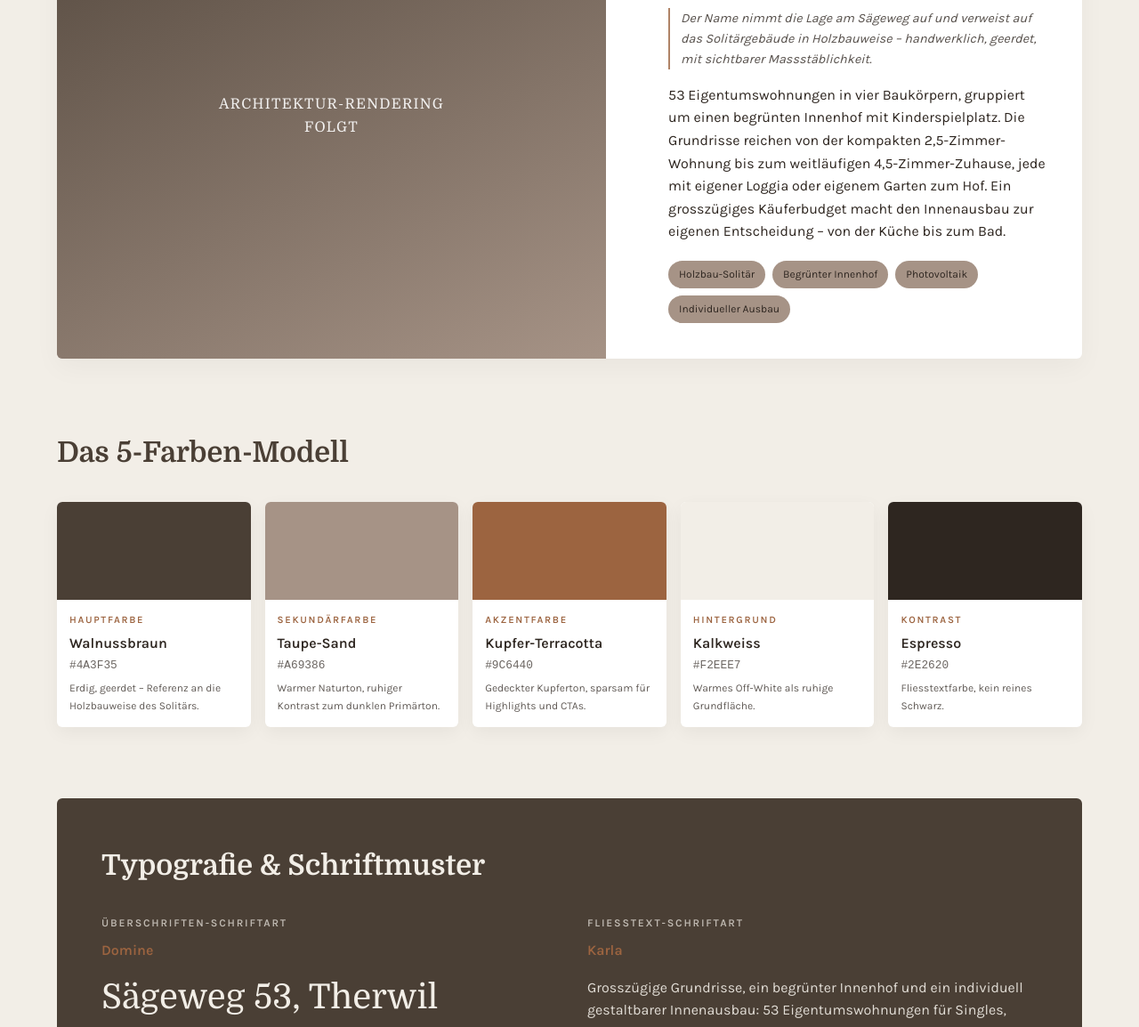
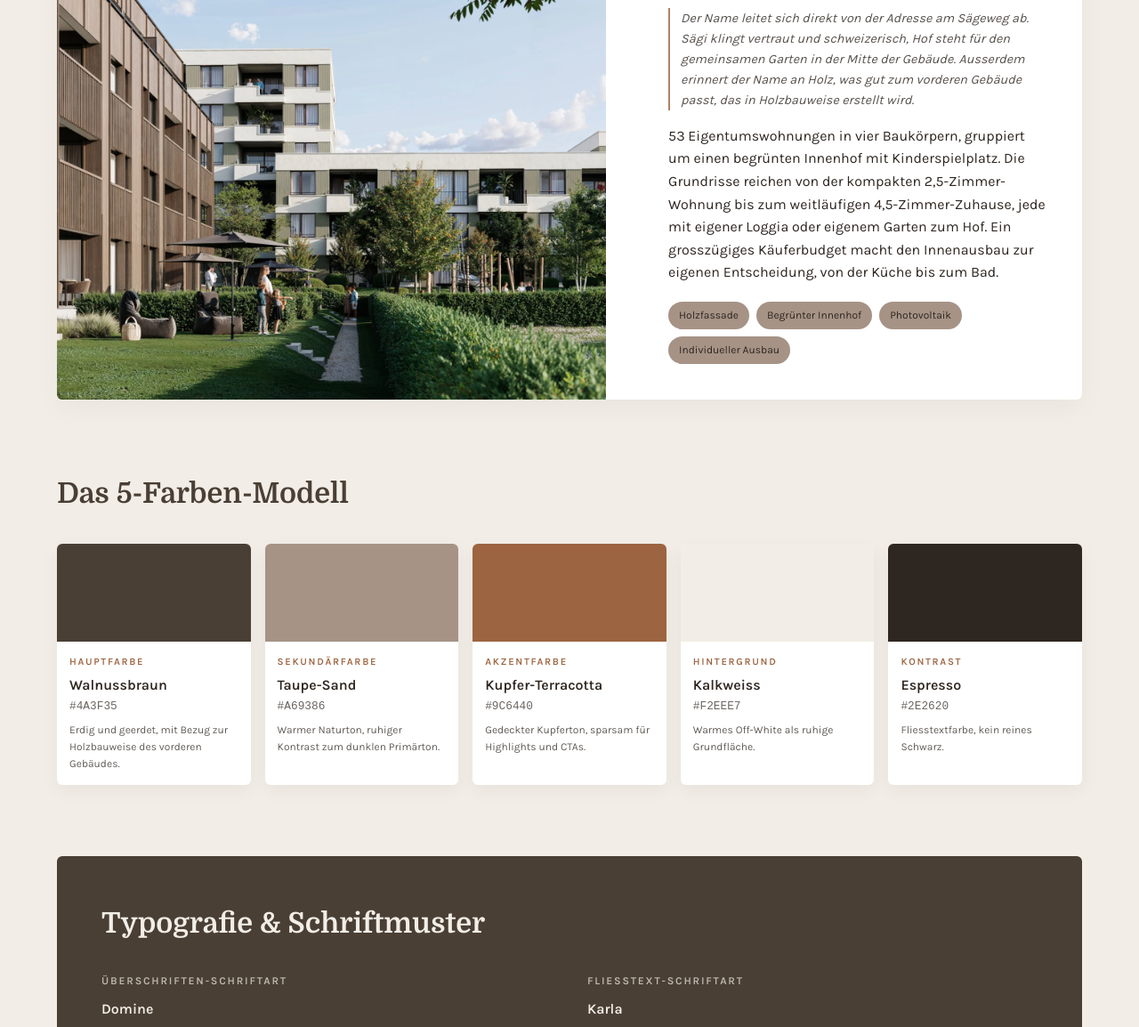
Before and after one commit to livetourimmo/brandingkonzept-therwil, a plain HTML site: page index.html in a window 1280 px wide. Shown: the part 242-1396 px from the top of the page at 89% size. Drawn offline with Linux system fonts and the light colour scheme; a web font is replaced by a local one.

Commit message:
Add files via upload

```diff
--- a/index.html
+++ b/index.html
@@ -3,12 +3,12 @@
 <head>
 <meta charset="UTF-8">
 <meta name="viewport" content="width=device-width, initial-scale=1.0">
-<title>Neubauprojekt Sägeweg 53, Therwil — Marken-Moodboard</title>
+<title>Neubauprojekt Therwil: Marken-Moodboard</title>
 
 <!-- Google Fonts: 4 eigenstaendige Paarungen, eine pro Namenskonzept -->
 <link rel="preconnect" href="https://fonts.googleapis.com">
 <link rel="preconnect" href="https://fonts.gstatic.com" crossorigin>
-<link href="https://fonts.googleapis.com/css2?family=Domine:wght@400;500;600;700&family=Karla:wght@400;500;600&family=Petrona:ital,wght@0,400;0,500;0,600;1,400&family=Public+Sans:wght@400;500;600&family=Piazzolla:ital,wght@0,400;0,500;0,600;1,400&family=Archivo:wght@400;500;600&family=Faustina:ital,wght@0,400;0,500;0,600;1,400&family=IBM+Plex+Sans:wght@400;500;600&display=swap" rel="stylesheet">
+<link href="https://fonts.googleapis.com/css2?family=Domine:wght@400;500;600;700&family=Karla:wght@400;500;600&family=Petrona:ital,wght@0,400;0,500;0,600;1,400&family=Public+Sans:wght@400;500;600&family=Frank+Ruhl+Libre:wght@400;500;600;700&family=Work+Sans:wght@400;500;600&family=Faustina:ital,wght@0,400;0,500;0,600;1,400&family=IBM+Plex+Sans:wght@400;500;600&display=swap" rel="stylesheet">
 
 <style>
   *, *::before, *::after { box-sizing: border-box; margin: 0; padding: 0; }
@@ -19,7 +19,7 @@
     --transition-curve: cubic-bezier(0.25, 1, 0.5, 1);
   }
 
-  /* Konzept: SÄGIHOF — Holzbau, Handwerk, erdig-warm */
+  /* Konzept: SÄGIHOF: Holzbau, Handwerk, erdig-warm */
   .theme-saegihof {
     --color-primary: #4A3F35;
     --color-secondary: #A69386;
@@ -31,7 +31,7 @@
     --border-radius: 6px;
   }
 
-  /* Konzept: LEIMENPARK — Innenhof, Grün, Familie */
+  /* Konzept: LEIMENPARK: Innenhof, Grün, Familie */
   .theme-leimenpark {
     --color-primary: #435A49;
     --color-secondary: #BDBBB0;
@@ -43,23 +43,23 @@
     --border-radius: 14px;
   }
 
-  /* Konzept: ENSEMBLE 53 — architektonisch, urban, zurückhaltend */
+  /* Konzept: ENSEMBLE 53: architektonisch, urban, zurückhaltend */
   .theme-ensemble53 {
-    --color-primary: #3E3A3A;
-    --color-secondary: #BDB8B4;
-    --color-accent: #56636B;
-    --color-background: #DCD9D1;
-    --color-contrast: #211F1E;
-    --font-heading: 'Piazzolla', serif;
-    --font-body: 'Archivo', sans-serif;
+    --color-primary: #6E5D50;
+    --color-secondary: #A69386;
+    --color-accent: #7C6330;
+    --color-background: #E7E1D6;
+    --color-contrast: #2A2726;
+    --font-heading: 'Frank Ruhl Libre', serif;
+    --font-body: 'Work Sans', sans-serif;
     --border-radius: 2px;
   }
 
-  /* Konzept: BIZI THERWIL — frisch, zugänglich, Dialekt-Claim */
+  /* Konzept: BIZI THERWIL: frisch, zugänglich, historischer Flurname */
   .theme-bizitherwil {
     --color-primary: #5C7A5E;
     --color-secondary: #C7B8A6;
-    --color-accent: #B85A34;
+    --color-accent: #A8502E;
     --color-background: #F8F4EC;
     --color-contrast: #2C332B;
     --font-heading: 'Faustina', serif;
@@ -118,16 +118,8 @@
     background: #ffffff; border-radius: var(--border-radius); overflow: hidden; box-shadow: 0 10px 30px rgba(0,0,0,0.04);
   }
 
-  .hero-img-box { min-height: 420px; background: var(--color-secondary); display: flex; align-items: center; justify-content: center; position: relative; overflow: hidden; }
-  .hero-img-box::before {
-    content: ''; position: absolute; inset: 0;
-    background: linear-gradient(155deg, var(--color-primary) 0%, var(--color-secondary) 100%);
-    opacity: 0.9;
-  }
-  .hero-img-placeholder-text {
-    position: relative; z-index: 1; color: #fff; font-family: var(--font-heading); font-size: 1rem;
-    letter-spacing: 0.08em; text-transform: uppercase; text-align: center; padding: 0 40px; opacity: 0.9;
-  }
+  .hero-img-box { min-height: 420px; background: var(--color-secondary); position: relative; overflow: hidden; }
+  .hero-img { width: 100%; height: 100%; object-fit: cover; display: block; transition: opacity var(--transition-speed) var(--transition-curve); }
 
   .hero-info-box { padding: 40px; display: flex; flex-direction: column; justify-content: center; }
 
@@ -170,7 +162,7 @@
   .typo-section .section-title { color: var(--color-background); }
   .typo-grid { display: grid; grid-template-columns: 1fr 1fr; gap: 40px; }
   .typo-info h4 { font-size: 0.75rem; letter-spacing: 0.15em; text-transform: uppercase; opacity: 0.7; margin-bottom: 8px; }
-  .typo-font-name { font-weight: 600; margin-bottom: 16px; color: var(--color-accent); }
+  .typo-font-name { font-weight: 600; margin-bottom: 16px; color: var(--color-background); }
   .typo-preview-large { font-family: var(--font-heading); font-size: 2.4rem; line-height: 1.2; }
   .typo-preview-body { font-family: var(--font-body); font-size: 1rem; opacity: 0.9; }
 
@@ -261,13 +253,13 @@
     <section id="mood-hero">
       <div class="hero-grid">
         <div class="hero-img-box">
-          <div class="hero-img-placeholder-text">Architektur-Rendering<br>folgt</div>
+          <img id="hero-rendering-img" class="hero-img" src="assets/EXT-2_F-scaled.webp" alt="Architektur-Visualisierung Therwil">
         </div>
         <div class="hero-info-box">
           <div class="concept-tag" id="hero-concept-tag">Sägihof</div>
           <h1 class="hero-tagline" id="hero-tagline">Der Hof am Sägeweg.</h1>
-          <p class="hero-name-note" id="hero-name-note">Der Name nimmt die Lage am Sägeweg auf und verweist auf das Solitärgebäude in Holzbauweise – handwerklich, geerdet, mit sichtbarer Massstäblichkeit.</p>
-          <p id="hero-description">53 Eigentumswohnungen in vier Baukörpern, gruppiert um einen begrünten Innenhof mit Kinderspielplatz. Die Grundrisse reichen von der kompakten 2,5-Zimmer-Wohnung bis zum weitläufigen 4,5-Zimmer-Zuhause, jede mit eigener Loggia oder eigenem Garten zum Hof. Ein grosszügiges Käuferbudget macht den Innenausbau zur eigenen Entscheidung – von der Küche bis zum Bad.</p>
+          <p class="hero-name-note" id="hero-name-note">Der Name leitet sich direkt von der Adresse am Sägeweg ab. Sägi klingt vertraut und schweizerisch, Hof steht für den gemeinsamen Garten in der Mitte der Gebäude. Ausserdem erinnert der Name an Holz, was gut zum vorderen Gebäude passt, das in Holzbauweise erstellt wird.</p>
+          <p id="hero-description">53 Eigentumswohnungen in vier Baukörpern, gruppiert um einen begrünten Innenhof mit Kinderspielplatz. Die Grundrisse reichen von der kompakten 2,5-Zimmer-Wohnung bis zum weitläufigen 4,5-Zimmer-Zuhause, jede mit eigener Loggia oder eigenem Garten zum Hof. Ein grosszügiges Käuferbudget macht den Innenausbau zur eigenen Entscheidung, von der Küche bis zum Bad.</p>
           <div class="badge-wrap" id="hero-badges"></div>
         </div>
       </div>
@@ -287,7 +279,7 @@
           <div class="typo-info">
             <h4>Überschriften-Schriftart</h4>
             <div class="typo-font-name" id="typo-heading-name">Domine</div>
-            <div class="typo-preview-large">Sägeweg 53, Therwil</div>
+            <div class="typo-preview-large">Neubauprojekt Therwil</div>
           </div>
           <div class="typo-info">
             <h4>Fliesstext-Schriftart</h4>
@@ -301,21 +293,21 @@
     <!-- SECTION 4: Logo-Varianten (Platzhalter) -->
     <section id="mood-logos">
       <h2 class="section-title">Logo-Varianten</h2>
-      <p class="section-subtitle">Platzhalter — die eigentliche Logoentwicklung (Wortmarke, Signet, Kombination) folgt in der nächsten Phase, sobald ein Konzept gewählt ist.</p>
+      <p class="section-subtitle">Platzhalter für die spätere Logoentwicklung. Sie folgt in der nächsten Phase, sobald ein Konzept gewählt ist.</p>
       <div class="logo-cards-grid">
         <div class="logo-box-card">
           <div class="logo-placeholder-wrap"><span class="logo-placeholder-name" id="logo-name-1">Sägihof</span></div>
-          <div class="logo-placeholder-label">Wortmarke — Platzhalter</div>
+          <div class="logo-placeholder-label">Platzhalter</div>
           <div class="logo-placeholder-note">Logo folgt</div>
         </div>
         <div class="logo-box-card">
           <div class="logo-placeholder-wrap"><span class="logo-placeholder-name" id="logo-name-2">Sägihof</span></div>
-          <div class="logo-placeholder-label">Signet — Platzhalter</div>
+          <div class="logo-placeholder-label">Platzhalter</div>
           <div class="logo-placeholder-note">Logo folgt</div>
         </div>
         <div class="logo-box-card">
           <div class="logo-placeholder-wrap"><span class="logo-placeholder-name" id="logo-name-3">Sägihof</span></div>
-          <div class="logo-placeholder-label">Kombination — Platzhalter</div>
+          <div class="logo-placeholder-label">Platzhalter</div>
           <div class="logo-placeholder-note">Logo folgt</div>
         </div>
       </div>
@@ -347,7 +339,7 @@
     </section>
 
     <footer>
-      <p id="footer-text">&copy; 2026 Sägeweg 53, Therwil. Marken-Moodboard, Konzept „Sägihof“.</p>
+      <p id="footer-text">&copy; 2026 Therwil. Marken-Moodboard, Konzept „Sägihof“.</p>
     </footer>
   </main>
 
@@ -361,12 +353,13 @@
       'theme-saegihof': {
         name: 'Sägihof',
         tagline: 'Der Hof am Sägeweg.',
-        nameNote: 'Der Name nimmt die Lage am Sägeweg auf und verweist auf das Solitärgebäude in Holzbauweise – handwerklich, geerdet, mit sichtbarer Massstäblichkeit.',
-        badges: ['Holzbau-Solitär', 'Begrünter Innenhof', 'Photovoltaik', 'Individueller Ausbau'],
+        nameNote: 'Der Name leitet sich direkt von der Adresse am Sägeweg ab. Sägi klingt vertraut und schweizerisch, Hof steht für den gemeinsamen Garten in der Mitte der Gebäude. Ausserdem erinnert der Name an Holz, was gut zum vorderen Gebäude passt, das in Holzbauweise erstellt wird.',
+        badges: ['Holzfassade', 'Begrünter Innenhof', 'Photovoltaik', 'Individueller Ausbau'],
+        heroImage: 'assets/EXT-2_F-scaled.webp',
         headingFontLabel: 'Domine',
         bodyFontLabel: 'Karla',
         swatches: [
-          { role: 'Hauptfarbe',     name: 'Walnussbraun',     hex: '#4A3F35', desc: 'Erdig, geerdet – Referenz an die Holzbauweise des Solitärs.' },
+          { role: 'Hauptfarbe',     name: 'Walnussbraun',     hex: '#4A3F35', desc: 'Erdig und geerdet, mit Bezug zur Holzbauweise des vorderen Gebäudes.' },
           { role: 'Sekundärfarbe',  name: 'Taupe-Sand',       hex: '#A69386', desc: 'Warmer Naturton, ruhiger Kontrast zum dunklen Primärton.' },
           { role: 'Akzentfarbe',    name: 'Kupfer-Terracotta',hex: '#9C6440', desc: 'Gedeckter Kupferton, sparsam für Highlights und CTAs.' },
           { role: 'Hintergrund',    name: 'Kalkweiss',        hex: '#F2EEE7', desc: 'Warmes Off-White als ruhige Grundfläche.' },
@@ -376,8 +369,9 @@
       'theme-leimenpark': {
         name: 'Leimenpark',
         tagline: 'Grün mitten im Leimental.',
-        nameNote: 'Leimenpark verbindet die Region – das Leimental – mit dem parkähnlichen Innenhof, der als grüne Mitte der Überbauung dient.',
+        nameNote: 'Therwil liegt im Leimental und bietet viel Lebensqualität im Grünen. Park steht für den grossen, grünen Innenhof der Anlage. So klingt der Name nach Platz, Natur und Erholung direkt vor der Haustür.',
         badges: ['Begrünter Innenhof', 'Kinderspielplatz', 'Private Gärten', 'Individueller Ausbau'],
+        heroImage: 'assets/EXT-1_F-scaled.webp',
         headingFontLabel: 'Petrona',
         bodyFontLabel: 'Public Sans',
         swatches: [
@@ -391,29 +385,31 @@
       'theme-ensemble53': {
         name: 'Ensemble 53',
         tagline: 'Vier Häuser, ein Ensemble.',
-        nameNote: '53 steht für die Anzahl Wohnungen und Tiefgaragenplätze, Ensemble für das Zusammenspiel der vier Baukörper um den gemeinsamen Hof.',
-        badges: ['4 Baukörper', 'Barrierefrei nach SIA 500', 'Aluminium-Fensterrahmen', 'Tiefgarage, 53 Plätze'],
-        headingFontLabel: 'Piazzolla',
-        bodyFontLabel: 'Archivo',
+        nameNote: 'Ein Ensemble ist eine Gruppe von Gebäuden, die gut zusammenpassen, genau wie die vier Häuser dieses Projekts. Die Zahl 53 steht für die 53 Wohnungen der Überbauung. Der Name wirkt modern und betont das gute Zusammenleben.',
+        badges: ['4 Baukörper', 'Barrierefrei nach SIA 500', 'Gemeinsamer Innenhof', 'Tiefgarage, 53 Plätze'],
+        heroImage: 'assets/EXT-3_F-scaled.webp',
+        headingFontLabel: 'Frank Ruhl Libre',
+        bodyFontLabel: 'Work Sans',
         swatches: [
-          { role: 'Hauptfarbe',     name: 'Anthrazit',       hex: '#3E3A3A', desc: 'Zurückhaltender, urbaner Ankerton.' },
-          { role: 'Sekundärfarbe',  name: 'Warmgrau',        hex: '#BDB8B4', desc: 'Steinige Begleitfarbe für ruhige Flächen.' },
-          { role: 'Akzentfarbe',    name: 'Graphitblau',     hex: '#56636B', desc: 'Kühler Metallton, angelehnt an die Aluminium-Fensterrahmen.' },
-          { role: 'Hintergrund',    name: 'Steinlicht',      hex: '#DCD9D1', desc: 'Helle Steinfläche als Grundton.' },
-          { role: 'Kontrast',       name: 'Tiefschwarz-Warm',hex: '#211F1E', desc: 'Fliesstextfarbe, kein reines Schwarz.' }
+          { role: 'Hauptfarbe',     name: 'Warmtaupe-Braun', hex: '#6E5D50', desc: 'Zurückhaltender, urbaner Ankerton, warm statt kühl-grau.' },
+          { role: 'Sekundärfarbe',  name: 'Warmtaupe',       hex: '#A69386', desc: 'Warmer Sandton als ruhiger Begleiter zum Hauptton.' },
+          { role: 'Akzentfarbe',    name: 'Messing',         hex: '#7C6330', desc: 'Gedämpfter Messington für Details und CTAs, urban statt rustikal.' },
+          { role: 'Hintergrund',    name: 'Warmstein',       hex: '#E7E1D6', desc: 'Warme, helle Steinfläche als Grundton.' },
+          { role: 'Kontrast',       name: 'Tiefbraun-Warm',  hex: '#2A2726', desc: 'Fliesstextfarbe, kein reines Schwarz.' }
         ]
       },
       'theme-bizitherwil': {
         name: 'Bizi Therwil',
-        tagline: 'Dihei, bi Therwil.',
-        nameNote: 'Der Name holt den Alltag der Region in die Marke – unprätentiös, direkt, mit einem Augenzwinkern für alle, die in Therwil ankommen wollen.',
+        tagline: 'Schon immer ein Teil von Therwil.',
+        nameNote: 'Das Grundstück liegt im alten Flurgebiet Bizi. Der Name passt deshalb genau zum Ort und wirkt sehr natürlich. Er zeigt von Anfang an, dass das Projekt ein fester Teil von Therwil ist, ganz im Sinne des Wunsches nach einem echten Dorfgefühl.',
         badges: ['Nähe zu Basel', 'Kinderfreundliche Gemeinde', 'Aktives Vereinsleben', 'Individueller Ausbau'],
+        heroImage: 'assets/INT-2_F_v2-scaled.webp',
         headingFontLabel: 'Faustina',
         bodyFontLabel: 'IBM Plex Sans',
         swatches: [
           { role: 'Hauptfarbe',     name: 'Frühlingsgrün',   hex: '#5C7A5E', desc: 'Frischer, hellerer Grünton für ein zugängliches Auftreten.' },
           { role: 'Sekundärfarbe',  name: 'Helltaupe',       hex: '#C7B8A6', desc: 'Warme, helle Begleitfarbe.' },
-          { role: 'Akzentfarbe',    name: 'Ziegelterracotta',hex: '#B85A34', desc: 'Lebendiger Terracottaton für Akzente und CTAs.' },
+          { role: 'Akzentfarbe',    name: 'Ziegelterracotta',hex: '#A8502E', desc: 'Lebendiger Terracottaton für Akzente und CTAs.' },
           { role: 'Hintergrund',    name: 'Warmweiss',       hex: '#F8F4EC', desc: 'Helle, freundliche Grundfläche.' },
           { role: 'Kontrast',       name: 'Dunkelgrün-Braun',hex: '#2C332B', desc: 'Fliesstextfarbe, kein reines Schwarz.' }
         ]
@@ -428,13 +424,15 @@
       document.getElementById('hero-concept-tag').textContent = c.name;
       document.getElementById('hero-tagline').textContent = c.tagline;
       document.getElementById('hero-name-note').textContent = c.nameNote;
+      document.getElementById('hero-rendering-img').src = c.heroImage;
+      document.getElementById('hero-rendering-img').alt = 'Architektur-Visualisierung ' + c.name + ', Therwil';
       document.getElementById('typo-heading-name').textContent = c.headingFontLabel;
       document.getElementById('typo-body-name').textContent = c.bodyFontLabel;
       document.getElementById('ui-card-title').textContent = c.name;
       document.getElementById('logo-name-1').textContent = c.name;
       document.getElementById('logo-name-2').textContent = c.name;
       document.getElementById('logo-name-3').textContent = c.name;
-      document.getElementById('footer-text').innerHTML = '&copy; 2026 Sägeweg 53, Therwil. Marken-Moodboard, Konzept „' + c.name + '“.';
+      document.getElementById('footer-text').innerHTML = '&copy; 2026 Therwil. Marken-Moodboard, Konzept „' + c.name + '“.';
 
       document.getElementById('hero-badges').innerHTML = c.badges
         .map(b => `<span class="material-badge">${b}</span>`)
```
Also changed, not shown: assets/EXT-1_F-scaled.webp (added), assets/EXT-2_F-scaled.webp (added), assets/EXT-3_F-scaled.webp (added), assets/INT-2_F_v2-scaled.webp (added).
